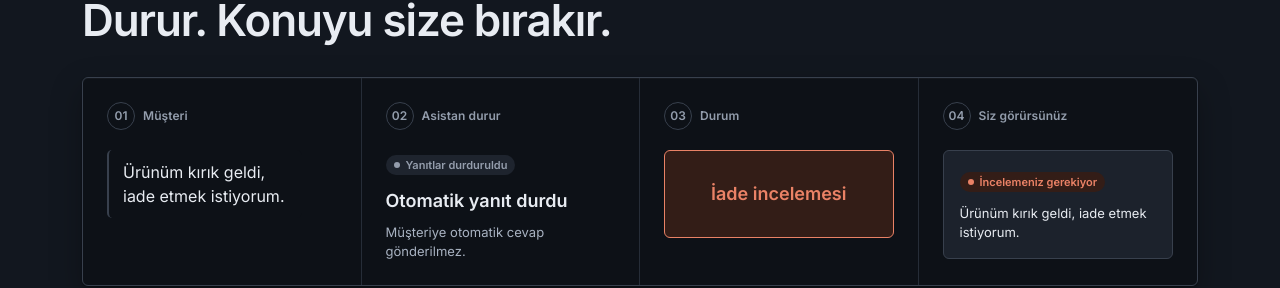
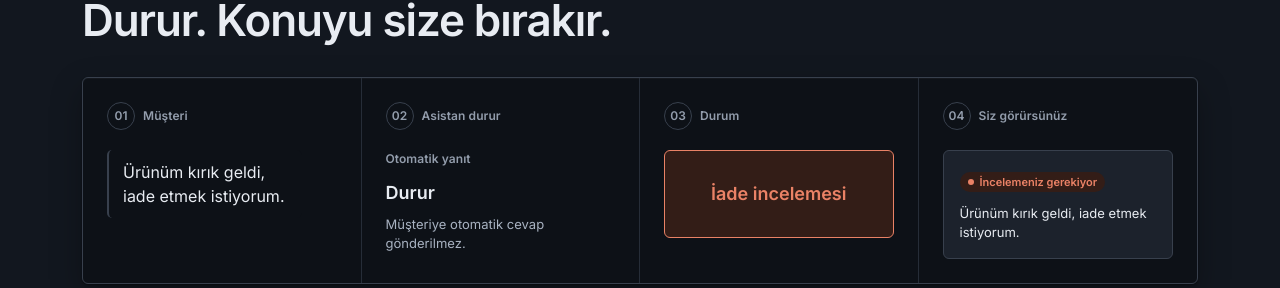
Before and after one commit to keremm44/whatsapp-assistant, a Next.js app in the folder frontend/: page / in a window 1280 px wide. Shown: the part 2176-2464 px from the top of the page. Built offline with nearby package versions, Linux system fonts and the light colour scheme; no server answers.

Commit message:
fix(marketing): align return and handoff semantics

```diff
--- a/frontend/src/components/marketing/control-section.tsx
+++ b/frontend/src/components/marketing/control-section.tsx
@@ -46,7 +46,7 @@ const OWNERSHIP_STAGES: Array<{
     tabLabel: "Asistana geri verin",
     stateLabel: "Asistan aktif",
     title: "Asistan yeniden devrede.",
-    body: "Yeni mesajlarda kaldığı yerden devam eder.",
+    body: "Asistan yeni mesajlarda yeniden devreye girer.",
   },
 ];
 
@@ -248,9 +248,11 @@ function CoralJourney() {
           </FlowStep>
 
           <FlowStep index="02" label="Asistan durur" visible={visibleSteps >= 2}>
-            <StatusChip tone="paused">Yanıtlar durduruldu</StatusChip>
+            <p className="type-meta font-semibold text-muted-foreground">
+              Otomatik yanıt
+            </p>
             <p className="mt-3 font-heading text-lg font-semibold text-foreground">
-              Otomatik yanıt durdu
+              Durur
             </p>
             <p className="mt-2 type-row-secondary text-muted">
               Müşteriye otomatik cevap gönderilmez.
```
